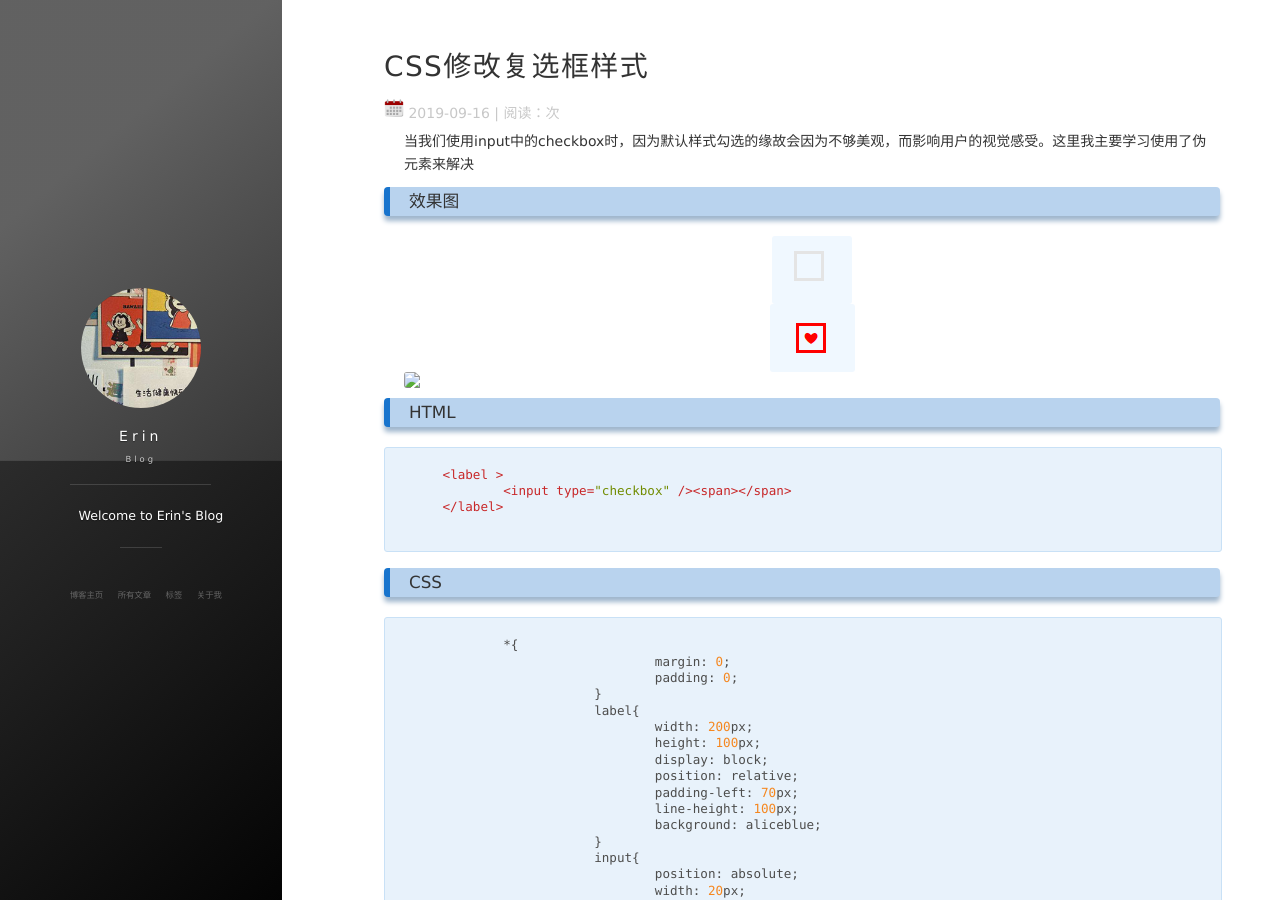
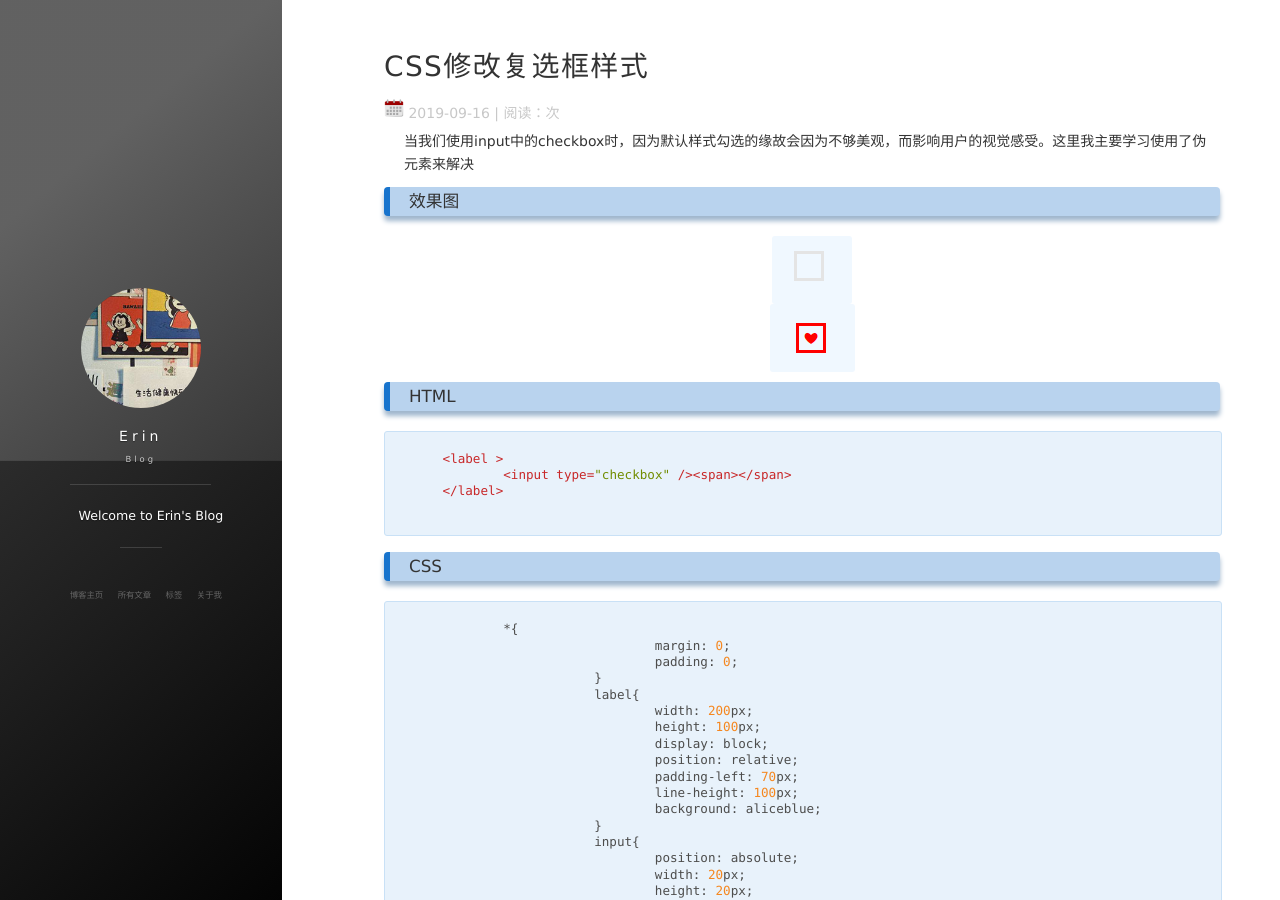
Before and after one commit to Lyl09191/Lyl09191.github.io, a Jekyll site: the page built from _posts/2019-09-16-用CSS修改复选框样式.md, in a window 1280 px wide and 900 px high. Built offline with Jekyll 4.4.1, drawn with Linux system fonts in a browser that asks for light colours; nearby versions of some CDN libraries; comment, search, counter and statistics services are not loaded.

Commit message:
Update 2019-09-16-用CSS修改复选框样式.md

````diff
--- a/_posts/2019-09-16-用CSS修改复选框样式.md
+++ b/_posts/2019-09-16-用CSS修改复选框样式.md
@@ -6,9 +6,7 @@ tag: 博客
 ---
 当我们使用input中的checkbox时，因为默认样式勾选的缘故会因为不够美观，而影响用户的视觉感受。这里我主要学习使用了伪元素来解决
 ### 效果图
-![](/images/posts/01.png)
-![](/images/posts/02.png)
-<img src="../images/posts/01.png">
+![](/images/posts/01.png)  ![](/images/posts/02.png)
 ### HTML
 ```
     <label >
````
